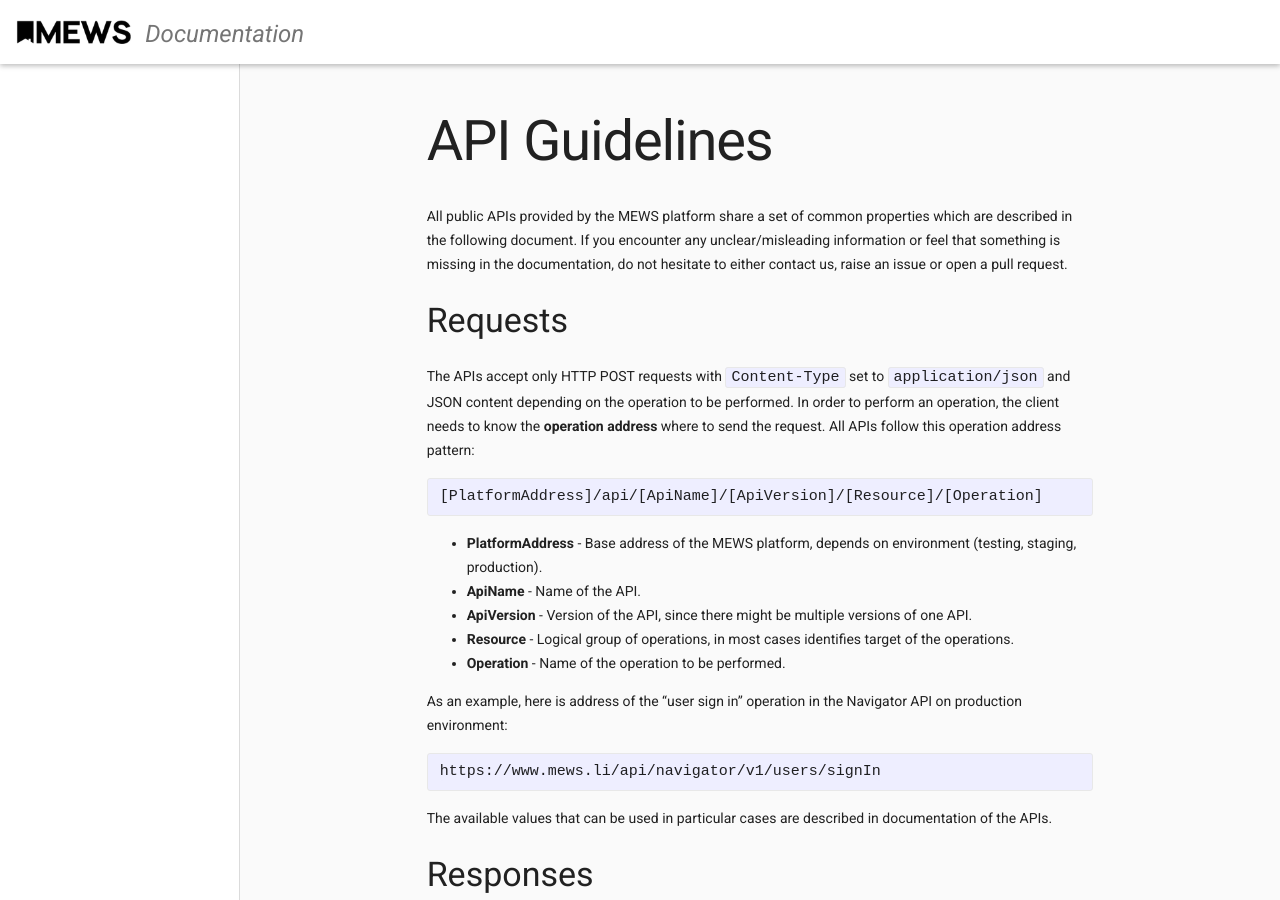
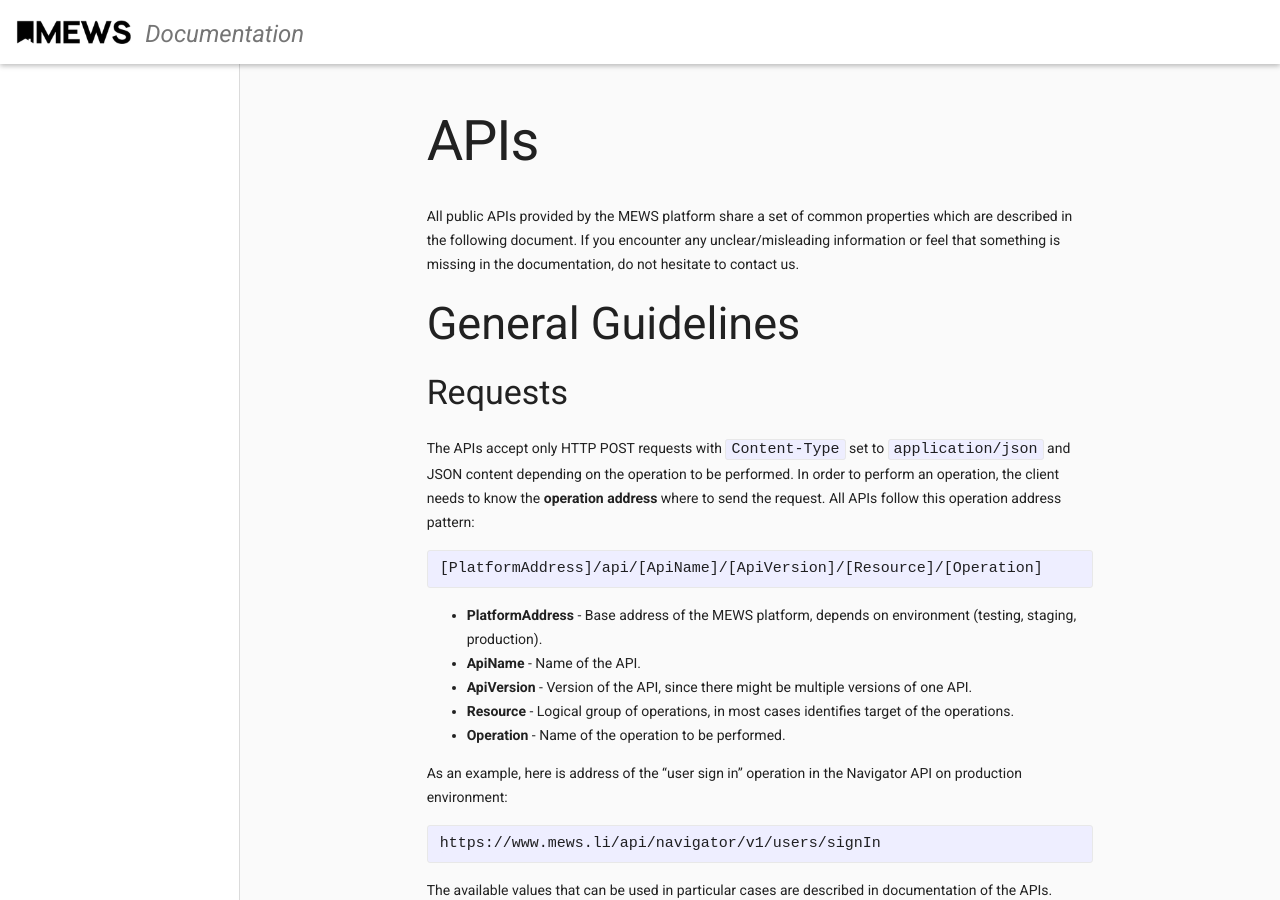
Before and after one commit to nikija/public, a Jekyll site: the page built from content/developers/api.md, in a window 1280 px wide and 900 px high. Built offline with Jekyll 4.4.1, drawn with Linux system fonts in a browser that asks for light colours.

Commit message:
Update api.md

```diff
--- a/content/developers/api.md
+++ b/content/developers/api.md
@@ -1,8 +1,10 @@
 ---
-title: API Guidelines
+title: APIs
 ---
 
-All public APIs provided by the MEWS platform share a set of common properties which are described in the following document. If you encounter any unclear/misleading information or feel that something is missing in the documentation, do not hesitate to either contact us, raise an issue or open a pull request.
+All public APIs provided by the MEWS platform share a set of common properties which are described in the following document. If you encounter any unclear/misleading information or feel that something is missing in the documentation, do not hesitate to contact us.
+
+## General Guidelines
 
 ### Requests
 
```
